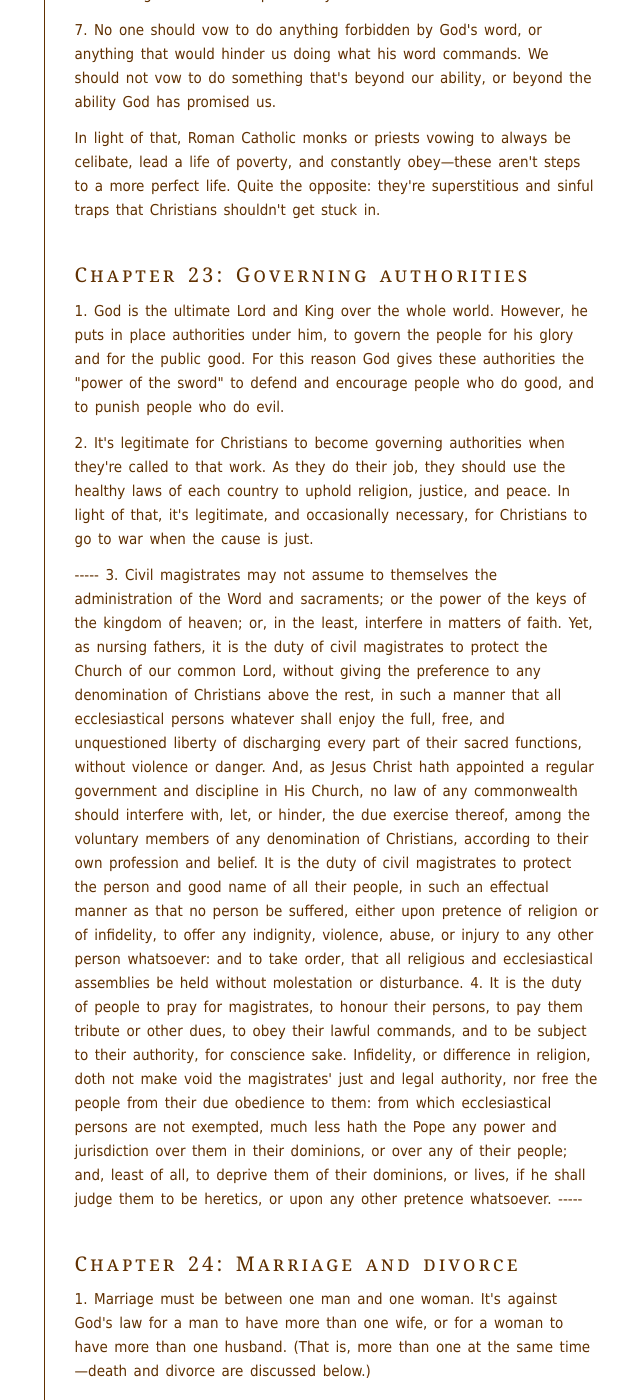
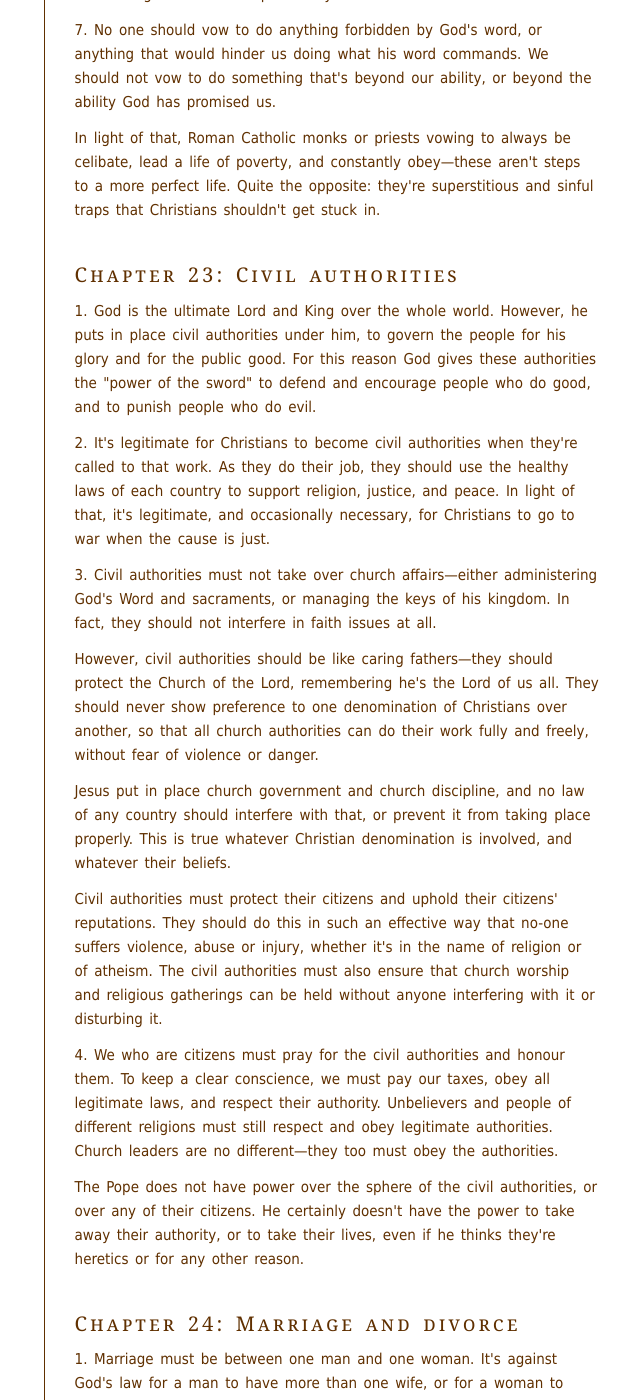
Before and after one commit to benhoyt/benhoyt.github.com, a Jekyll site: the page built from writings-plain-english-westminster.html, in a window 1280 px wide and 1400 px high, scrolled down 24618 px. Shown: the whole window, without its empty margins (390-1030 px from the left). Built offline with Jekyll 4.4.1, drawn with Linux system fonts in a browser that asks for light colours; some of the changed text lies outside the part shown.

Commit message:
Add chapter 23

```diff
--- a/writings-plain-english-westminster.html
+++ b/writings-plain-english-westminster.html
@@ -69,7 +69,7 @@ permalink: /writings/plain-english-westminster/index.html
  <li><a href="#chapter20">Chapter 20: Christian freedom</a></li>
  <li><a href="#chapter21">Chapter 21: Worship and the Sabbath</a></li>
  <li><a href="#chapter22">Chapter 22: Oaths and vows</a></li>
- <li><a href="#chapter23">Chapter 23: Governing authorities</a></li>
+ <li><a href="#chapter23">Chapter 23: Civil authorities</a></li>
  <li><a href="#chapter24">Chapter 24: Marriage and divorce</a></li>
  <li><a href="#chapter25">Chapter 25: The church</a></li>
  <li><a href="#chapter26">Chapter 26: The communion of saints</a></li>
@@ -118,7 +118,7 @@ permalink: /writings/plain-english-westminster/index.html
 
 <p>6. Everything we need to know about God’s glory and our salvation and life, God has either written in the Bible directly, or allowed us to deduce from the Bible using our reasoning. Nothing should ever be added to it, whether it’s a “revelation from the Spirit” or simply a man-made tradition.</p>
 
-<p>That said, the Holy Spirit does need to light up our hearts so we can understand the Bible’s teaching in a way that saves us. There are also things we need to determine using Christian wisdom, nature, and general human practice—for example, the external aspects of worship, and exactly how Church government should work. Even these should be done according to the general rules of the Bible, which we should always follow.</p>
+<p>That said, the Holy Spirit does need to light up our hearts so we can understand the Bible’s teaching in a way that saves us. There are also things we need to determine using Christian wisdom, nature, and general human practice—for example, the external aspects of worship, and exactly how church government should work. Even these should be done according to the general rules of the Bible, which we should always follow.</p>
 
 <p>7. Not everything in Scripture is equally obvious, and not all teachings are equally clear to everyone. But what we need to know and believe and do to be saved—these things are so clearly taught in different parts of Scripture, that both the theologian and the “man in the pew” can understand them using readily-available methods.</p>
 
@@ -541,17 +541,24 @@ permalink: /writings/plain-english-westminster/index.html
 <p>In light of that, Roman Catholic monks or priests vowing to always be celibate, lead a life of poverty, and constantly obey—these aren't steps to a more perfect life. Quite the opposite: they're superstitious and sinful traps that Christians shouldn't get stuck in.</p>
 
 
-<h2 id="chapter23">Chapter 23: Governing authorities</h2>
+<h2 id="chapter23">Chapter 23: Civil authorities</h2>
 
-<p>1. God is the ultimate Lord and King over the whole world. However, he puts in place authorities under him, to govern the people for his glory and for the public good. For this reason God gives these authorities the "power of the sword" to defend and encourage people who do good, and to punish people who do evil.</p>
+<p>1. God is the ultimate Lord and King over the whole world. However, he puts in place civil authorities under him, to govern the people for his glory and for the public good. For this reason God gives these authorities the "power of the sword" to defend and encourage people who do good, and to punish people who do evil.</p>
 
-<p>2. It's legitimate for Christians to become governing authorities when they're called to that work. As they do their job, they should use the healthy laws of each country to uphold religion, justice, and peace. In light of that, it's legitimate, and occasionally necessary, for Christians to go to war when the cause is just.</p>
+<p>2. It's legitimate for Christians to become civil authorities when they're called to that work. As they do their job, they should use the healthy laws of each country to support religion, justice, and peace. In light of that, it's legitimate, and occasionally necessary, for Christians to go to war when the cause is just.</p>
 
------
-3.  Civil magistrates may not assume to themselves the administration of the Word and sacraments; or the power of the keys of the kingdom of heaven; or, in the least, interfere in matters of faith. Yet, as nursing fathers, it is the duty of civil magistrates to protect the Church of our common Lord, without giving the preference to any denomination of Christians above the rest, in such a manner that all ecclesiastical persons whatever shall enjoy the full, free, and unquestioned liberty of discharging every part of their sacred functions, without violence or danger. And, as Jesus Christ hath appointed a regular government and discipline in His Church, no law of any commonwealth should interfere with, let, or hinder, the due exercise thereof, among the voluntary members of any denomination of Christians, according to their own profession and belief. It is the duty of civil magistrates to protect the person and good name of all their people, in such an effectual manner as that no person be suffered, either upon pretence of religion or of infidelity, to offer any indignity, violence, abuse, or injury to any other person whatsoever: and to take order, that all religious and ecclesiastical assemblies be held without molestation or disturbance.
+<p>3. Civil authorities must not take over church affairs—either administering God's Word and sacraments, or managing the keys of his kingdom. In fact, they should not interfere in faith issues at all.</p>
 
-4.  It is the duty of people to pray for magistrates, to honour their persons, to pay them tribute or other dues, to obey their lawful commands, and to be subject to their authority, for conscience sake. Infidelity, or difference in religion, doth not make void the magistrates' just and legal authority, nor free the people from their due obedience to them: from which ecclesiastical persons are not exempted, much less hath the Pope any power and jurisdiction over them in their dominions, or over any of their people; and, least of all, to deprive them of their dominions, or lives, if he shall judge them to be heretics, or upon any other pretence whatsoever.
------
+<p>However, civil authorities should be like caring fathers—they should protect the Church of the Lord, remembering he's the Lord of us all. They should never show preference to one denomination of Christians over another, so that all church authorities can do their work fully and freely, without fear of violence or danger.</p>
+
+<p>Jesus put in place church government and church discipline, and no law of any country should interfere with that, or prevent it from taking place properly. This is true whatever Christian denomination is involved, and whatever their beliefs.</p>
+
+<p>Civil authorities must protect their citizens and uphold their citizens' reputations. They should do this in such an effective way that no-one suffers violence, abuse or injury, whether it's in the name of religion or of atheism. The civil authorities must also ensure that church worship and religious gatherings can be held without anyone interfering with it or disturbing it.</p>
+
+<p>4. We who are citizens must pray for the civil authorities and honour them. To keep a clear conscience, we must pay our taxes, obey all legitimate laws, and respect their authority. Unbelievers and people of different religions must still respect and obey legitimate authorities. Church leaders are no different—they too must obey the authorities.</p>
+
+<p>The Pope does not have power over the sphere of the civil authorities, or over any of their citizens. He certainly doesn't have the power to take away their authority, or to take their lives, even if he thinks they're heretics or for any other reason.</p>
+
 
 <h2 id="chapter24">Chapter 24: Marriage and divorce</h2>
 
```
